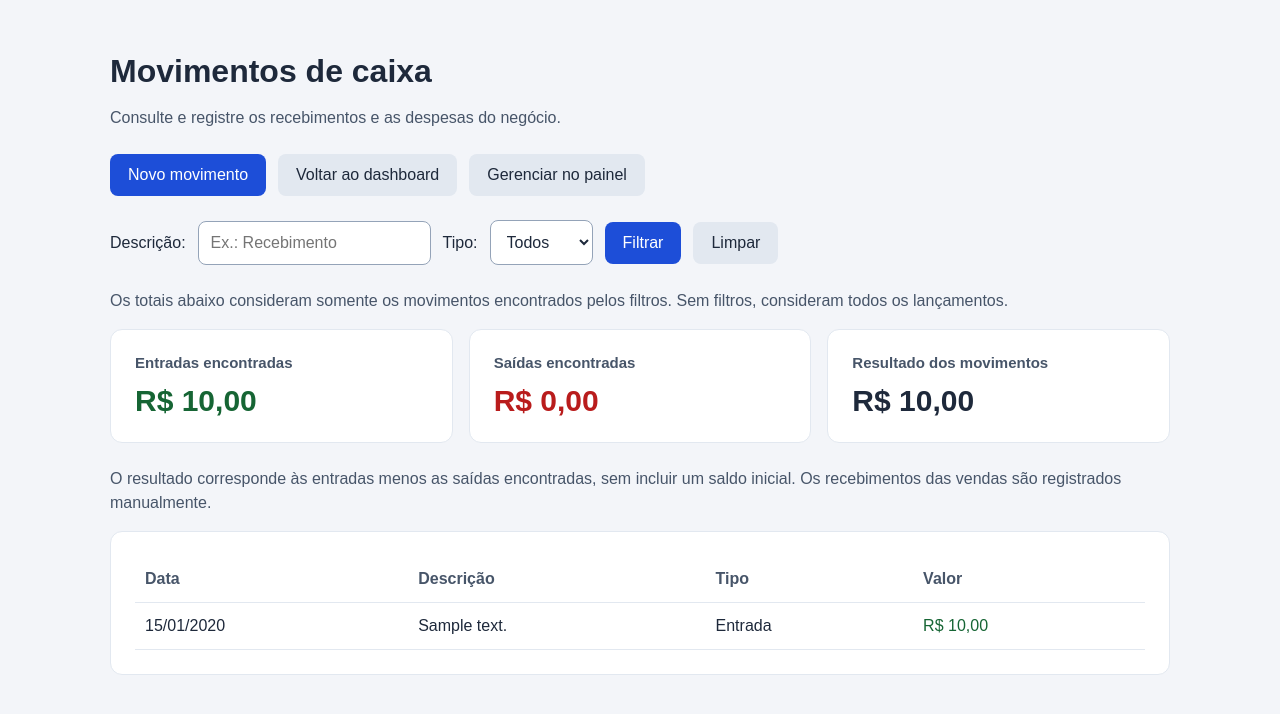
After one commit to matheuzdbatista/gestao-negocio, a Django app: page /caixa/ in a window 1280 px wide. The commit adds this page. Shown: the top 714 px of the page. Run offline with Django 5.2, Linux system fonts and the light colour scheme; a user stored in the database is signed in; tables that the repository leaves empty hold one stand-in row (values such as "Sample post").

Commit message:
Adiciona consulta e cadastro de movimentos de caixa

```diff
--- a/config/urls.py
+++ b/config/urls.py
@@ -12,6 +12,8 @@ from gestao.views import (
     lista_vendas,
     nova_venda,
     confirmar_venda,
+    lista_caixa,
+    novo_movimento,
 )
 
 
@@ -67,4 +69,15 @@ urlpatterns = [
         confirmar_venda,
         name="confirmar_venda",
     ),
+
+    path(
+        "caixa/",
+        lista_caixa,
+        name="lista_caixa",
+    ),
+    path(
+        "caixa/novo/",
+        novo_movimento,
+        name="novo_movimento",
+    ),
 ]
--- /dev/null
+++ b/gestao/templates/gestao/caixa.html
@@ -0,0 +1,311 @@
+<!DOCTYPE html>
+<html lang="pt-br">
+<head>
+    <meta charset="UTF-8">
+    <meta name="viewport" content="width=device-width, initial-scale=1">
+    <title>Caixa | Painel de Gestão</title>
+
+    <style>
+        * {
+            box-sizing: border-box;
+        }
+
+        body {
+            margin: 0;
+            background: #f3f5f9;
+            color: #1e293b;
+            font-family: Arial, sans-serif;
+        }
+
+        main {
+            max-width: 1100px;
+            margin: auto;
+            padding: 32px 20px;
+        }
+
+        h1 {
+            margin-bottom: 8px;
+        }
+
+        .descricao {
+            color: #475569;
+            line-height: 1.5;
+        }
+
+        nav,
+        form {
+            display: flex;
+            flex-wrap: wrap;
+            align-items: center;
+            gap: 12px;
+            margin: 24px 0;
+        }
+
+        .botao {
+            display: inline-block;
+            padding: 12px 18px;
+            border: 0;
+            border-radius: 8px;
+            background: #1d4ed8;
+            color: white;
+            font: inherit;
+            text-decoration: none;
+            cursor: pointer;
+        }
+
+        .botao:hover {
+            background: #1e40af;
+        }
+
+        .secundario {
+            background: #e2e8f0;
+            color: #1e293b;
+        }
+
+        .secundario:hover {
+            background: #cbd5e1;
+        }
+
+        input,
+        select {
+            max-width: 100%;
+            padding: 12px;
+            border: 1px solid #94a3b8;
+            border-radius: 8px;
+            background: white;
+            color: #1e293b;
+            font: inherit;
+        }
+
+        .indicadores {
+            display: grid;
+            grid-template-columns: repeat(auto-fit, minmax(200px, 1fr));
+            gap: 16px;
+            margin-bottom: 24px;
+        }
+
+        .cartao,
+        .painel {
+            padding: 24px;
+            border: 1px solid #e2e8f0;
+            border-radius: 12px;
+            background: white;
+        }
+
+        .cartao h2 {
+            margin-top: 0;
+            font-size: 15px;
+            color: #475569;
+        }
+
+        .valor {
+            margin: 12px 0 0;
+            font-size: 30px;
+            font-weight: bold;
+            overflow-wrap: anywhere;
+        }
+
+        .entrada {
+            color: #166534;
+        }
+
+        .saida {
+            color: #b91c1c;
+        }
+
+        .tabela {
+            overflow-x: auto;
+        }
+
+        table {
+            width: 100%;
+            border-collapse: collapse;
+        }
+
+        th,
+        td {
+            padding: 14px 10px;
+            text-align: left;
+            border-bottom: 1px solid #e2e8f0;
+        }
+
+        th {
+            color: #475569;
+        }
+
+        a:focus-visible,
+        button:focus-visible,
+        input:focus-visible,
+        select:focus-visible {
+            outline: 3px solid #1e293b;
+            outline-offset: 3px;
+        }
+
+        @media (max-width: 480px) {
+            main {
+                padding: 20px 14px;
+            }
+
+            .painel {
+                padding: 16px;
+            }
+
+            input {
+                width: 100%;
+            }
+        }
+    </style>
+</head>
+
+<body>
+    <main>
+        <h1>Movimentos de caixa</h1>
+
+        <p class="descricao">
+            Consulte e registre os recebimentos e as despesas do negócio.
+        </p>
+
+        <nav aria-label="Navegação">
+            <a class="botao" href="{% url 'novo_movimento' %}">
+                Novo movimento
+            </a>
+
+            <a
+                class="botao secundario"
+                href="{% url 'dashboard' %}"
+            >
+                Voltar ao dashboard
+            </a>
+
+            <a
+                class="botao secundario"
+                href="{% url 'admin:gestao_movimentocaixa_changelist' %}"
+            >
+                Gerenciar no painel
+            </a>
+        </nav>
+
+        <form
+            method="get"
+            action="{% url 'lista_caixa' %}"
+            aria-label="Filtro de movimentos de caixa"
+        >
+            <label for="busca">Descrição:</label>
+
+            <input
+                type="search"
+                id="busca"
+                name="busca"
+                value="{{ busca }}"
+                placeholder="Ex.: Recebimento"
+            >
+
+            <label for="tipo">Tipo:</label>
+
+            <select id="tipo" name="tipo">
+                <option value="">Todos</option>
+
+                <option
+                    value="entrada"
+                    {% if tipo == "entrada" %}selected{% endif %}
+                >
+                    Entrada
+                </option>
+
+                <option
+                    value="saida"
+                    {% if tipo == "saida" %}selected{% endif %}
+                >
+                    Saída
+                </option>
+            </select>
+
+            <button class="botao" type="submit">
+                Filtrar
+            </button>
+
+            <a
+                class="botao secundario"
+                href="{% url 'lista_caixa' %}"
+            >
+                Limpar
+            </a>
+        </form>
+
+        <p class="descricao">
+            Os totais abaixo consideram somente os movimentos encontrados
+            pelos filtros. Sem filtros, consideram todos os lançamentos.
+        </p>
+
+        <section class="indicadores" aria-label="Resumo dos movimentos">
+            <article class="cartao">
+                <h2>Entradas encontradas</h2>
+                <p class="valor entrada">
+                    R$ {{ entradas|floatformat:2 }}
+                </p>
+            </article>
+
+            <article class="cartao">
+                <h2>Saídas encontradas</h2>
+                <p class="valor saida">
+                    R$ {{ saidas|floatformat:2 }}
+                </p>
+            </article>
+
+            <article class="cartao">
+                <h2>Resultado dos movimentos</h2>
+                <p class="valor">
+                    R$ {{ saldo|floatformat:2 }}
+                </p>
+            </article>
+        </section>
+
+        <p class="descricao">
+            O resultado corresponde às entradas menos as saídas encontradas,
+            sem incluir um saldo inicial.
+            Os recebimentos das vendas são registrados manualmente.
+        </p>
+
+        <section class="painel" aria-label="Lista de movimentos">
+            {% if movimentos %}
+                <div class="tabela">
+                    <table>
+                        <thead>
+                            <tr>
+                                <th scope="col">Data</th>
+                                <th scope="col">Descrição</th>
+                                <th scope="col">Tipo</th>
+                                <th scope="col">Valor</th>
+                            </tr>
+                        </thead>
+
+                        <tbody>
+                            {% for movimento in movimentos %}
+                                <tr>
+                                    <td>
+                                        {{ movimento.data|date:"d/m/Y" }}
+                                    </td>
+
+                                    <td>
+                                        {{ movimento.descricao }}
+                                    </td>
+
+                                    <td>
+                                        {{ movimento.get_tipo_display }}
+                                    </td>
+
+                                    <td class="{{ movimento.tipo }}">
+                                        R$ {{ movimento.valor|floatformat:2 }}
+                                    </td>
+                                </tr>
+                            {% endfor %}
+                        </tbody>
+                    </table>
+                </div>
+            {% else %}
+                <p>Nenhum movimento encontrado.</p>
+            {% endif %}
+        </section>
+    </main>
+</body>
+</html>
--- a/gestao/templates/gestao/dashboard.html
+++ b/gestao/templates/gestao/dashboard.html
@@ -222,7 +222,7 @@
                 Vendas
             </a>
 
-            <a href="{% url 'admin:gestao_movimentocaixa_changelist' %}">
+            <a href="{% url 'lista_caixa' %}">
                 Movimentos de caixa
             </a>
 
--- a/gestao/views.py
+++ b/gestao/views.py
@@ -12,6 +12,10 @@ from .models import Cliente, Produto, Venda, ItemVenda, MovimentoCaixa
 from django.db import transaction
 
 from .forms import VendaForm, ItemVendaFormSet
+
+from django.utils import timezone
+
+from .forms import MovimentoCaixaForm
 
 
 @staff_member_required
@@ -382,3 +386,64 @@ def confirmar_venda(request, pk):
         )
 
     return redirect("lista_vendas")
+@staff_member_required
+def lista_caixa(request):
+    busca = request.GET.get("busca", "").strip()
+    tipo = request.GET.get("tipo", "")
+
+    if tipo not in ("entrada", "saida"):
+        tipo = ""
+
+    movimentos = MovimentoCaixa.objects.all().order_by("-data", "-id")
+
+    if busca:
+        movimentos = movimentos.filter(descricao__icontains=busca)
+
+    if tipo:
+        movimentos = movimentos.filter(tipo=tipo)
+
+    entradas = sum(
+        movimentos.filter(
+            tipo="entrada"
+        ).values_list("valor", flat=True),
+        Decimal("0.00"),
+    )
+
+    saidas = sum(
+        movimentos.filter(
+            tipo="saida"
+        ).values_list("valor", flat=True),
+        Decimal("0.00"),
+    )
+
+    return render(
+        request,
+        "gestao/caixa.html",
+        {
+            "movimentos": movimentos,
+            "busca": busca,
+            "tipo": tipo,
+            "entradas": entradas,
+            "saidas": saidas,
+            "saldo": entradas - saidas,
+        },
+    )
+@staff_member_required
+def novo_movimento(request):
+    if request.method == "POST":
+        form = MovimentoCaixaForm(request.POST)
+
+        if form.is_valid():
+            form.save()
+            return redirect("lista_caixa")
+
+    else:
+        form = MovimentoCaixaForm(
+            initial={"data": timezone.localdate()}
+        )
+
+    return render(
+        request,
+        "gestao/caixa_form.html",
+        {"form": form},
+    )
```
Also changed, not shown: gestao/forms.py (+21 -0 lines), gestao/templates/gestao/caixa_form.html (added, +144 -0 lines).
